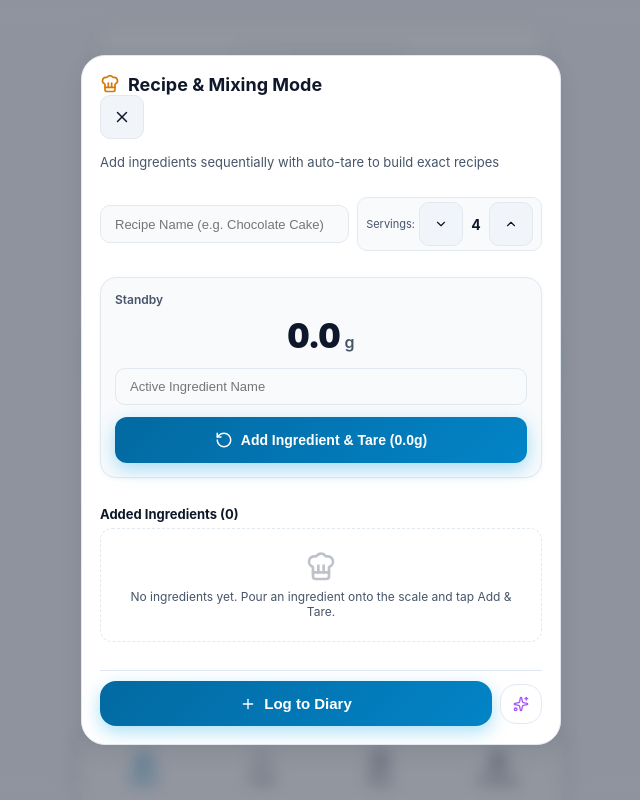
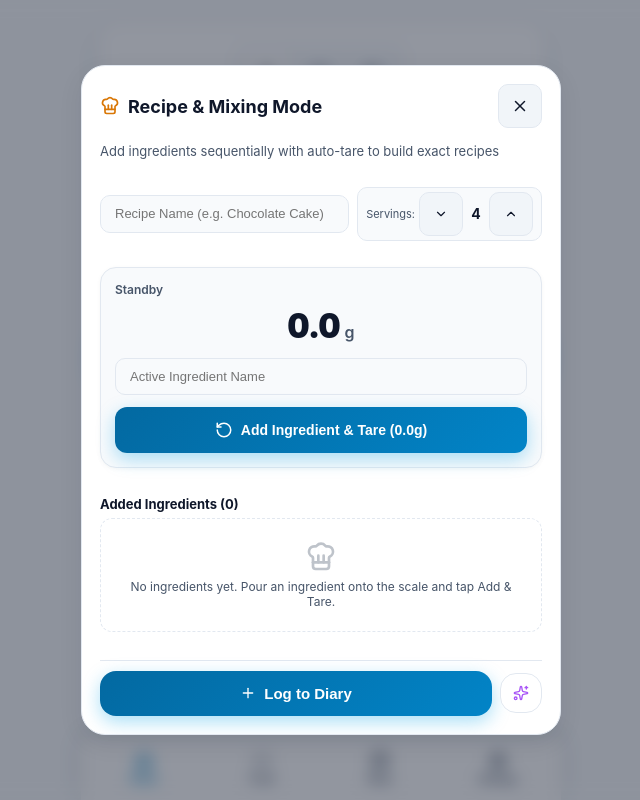
Before and after one commit to AtaCanYmc/SmartcaleESP32, a React (Vite) app in the folder app/: page / in a window 1280 px wide. Both pictures are taken after a click on the button "Recipe & Mixing Mode". Shown: the whole page, without its empty margins (319-959 px from the left). Built offline with nearby package versions, Linux system fonts and the light colour scheme.

Commit message:
fix(ui): define .modal-header with flexbox alignment and flex-shrink: 0 to prevent close buttons from wrapping

```diff
--- a/app/src/App.tsx
+++ b/app/src/App.tsx
@@ -1640,9 +1640,10 @@ export const App: React.FC = () => {
             aria-labelledby="settings-modal-title"
             onClick={(e) => e.stopPropagation()}
           >
-            <div style={{ display: 'flex', justifyContent: 'space-between', alignItems: 'center' }}>
+            <div className="modal-header">
               <h2 id="settings-modal-title" className="modal-title">{t.settingsTitle}</h2>
               <button
+                type="button"
                 className="icon-btn"
                 onClick={() => setShowSettingsModal(false)}
                 aria-label={t.calClose}
@@ -1970,9 +1971,10 @@ export const App: React.FC = () => {
             onClick={(e) => e.stopPropagation()}
             style={{ maxWidth: '360px' }}
           >
-            <div style={{ display: 'flex', justifyContent: 'space-between', alignItems: 'center' }}>
+            <div className="modal-header">
               <h2 id="meal-picker-title" className="modal-title">{t.selectMeal}</h2>
               <button
+                type="button"
                 className="icon-btn"
                 onClick={() => setShowMealPicker(false)}
                 aria-label={t.calClose}
@@ -2015,9 +2017,10 @@ export const App: React.FC = () => {
             aria-labelledby="manual-add-title"
             onClick={(e) => e.stopPropagation()}
           >
-            <div style={{ display: 'flex', justifyContent: 'space-between', alignItems: 'center' }}>
+            <div className="modal-header">
               <h2 id="manual-add-title" className="modal-title">{t.manualAddBtn}</h2>
               <button
+                type="button"
                 className="icon-btn"
                 onClick={() => setShowManualAddModal(false)}
                 aria-label={t.calClose}
@@ -2213,9 +2216,10 @@ export const App: React.FC = () => {
             onClick={(e) => e.stopPropagation()}
             style={{ maxWidth: '380px' }}
           >
-            <div style={{ display: 'flex', justifyContent: 'space-between', alignItems: 'center' }}>
+            <div className="modal-header">
               <h2 id="export-modal-title" className="modal-title">{t.exportDataBtn}</h2>
               <button
+                type="button"
                 className="icon-btn"
                 onClick={() => setShowExportModal(false)}
                 aria-label={t.calClose}
@@ -2302,11 +2306,12 @@ export const App: React.FC = () => {
             aria-labelledby="calendar-modal-title"
             onClick={(e) => e.stopPropagation()}
           >
-            <div className="calendar-modal-header">
+            <div className="modal-header calendar-modal-header">
               <h2 id="calendar-modal-title" className="modal-title">
                 {t.selectDate}
               </h2>
               <button
+                type="button"
                 className="icon-btn"
                 onClick={() => setShowCalendarModal(false)}
                 aria-label={t.calClose}
@@ -2421,8 +2426,8 @@ export const App: React.FC = () => {
           >
             {/* Modal Header */}
             <div className="modal-header">
-              <div style={{ display: 'flex', alignItems: 'center', gap: '8px' }}>
-                <SlidersHorizontal size={18} style={{ color: 'var(--accent-blue)' }} />
+              <div style={{ display: 'flex', alignItems: 'center', gap: '8px', minWidth: 0, flex: '1 1 auto' }}>
+                <SlidersHorizontal size={18} style={{ color: 'var(--accent-blue)', flexShrink: 0 }} />
                 <h2 id="cal-wizard-title" className="modal-title">
                   {t.calWizardTitle}
                 </h2>
@@ -2693,8 +2698,8 @@ export const App: React.FC = () => {
           >
             {/* Modal Header */}
             <div className="modal-header">
-              <div style={{ display: 'flex', alignItems: 'center', gap: '8px' }}>
-                <ChefHat size={20} style={{ color: 'var(--accent-amber, #f59e0b)' }} />
+              <div style={{ display: 'flex', alignItems: 'center', gap: '8px', minWidth: 0, flex: '1 1 auto' }}>
+                <ChefHat size={20} style={{ color: 'var(--accent-amber, #f59e0b)', flexShrink: 0 }} />
                 <h2 id="recipe-modal-title" className="modal-title">
                   {t.recipeModeTitle}
                 </h2>
--- a/app/src/index.css
+++ b/app/src/index.css
@@ -400,10 +400,31 @@ a:focus-visible {
   transition: background-color 0.2s ease, border-color 0.2s ease;
 }
 
+.modal-header {
+  display: flex;
+  align-items: center;
+  justify-content: space-between;
+  gap: 12px;
+  width: 100%;
+  flex-shrink: 0;
+  box-sizing: border-box;
+}
+
+.modal-header > :first-child {
+  min-width: 0;
+}
+
+.modal-header .icon-btn {
+  flex-shrink: 0;
+  margin-left: auto;
+}
+
 .modal-title {
   font-size: 18px;
   font-weight: 700;
   color: var(--text-main);
+  margin: 0;
+  line-height: 1.3;
 }
 
 .modal-desc {
```
